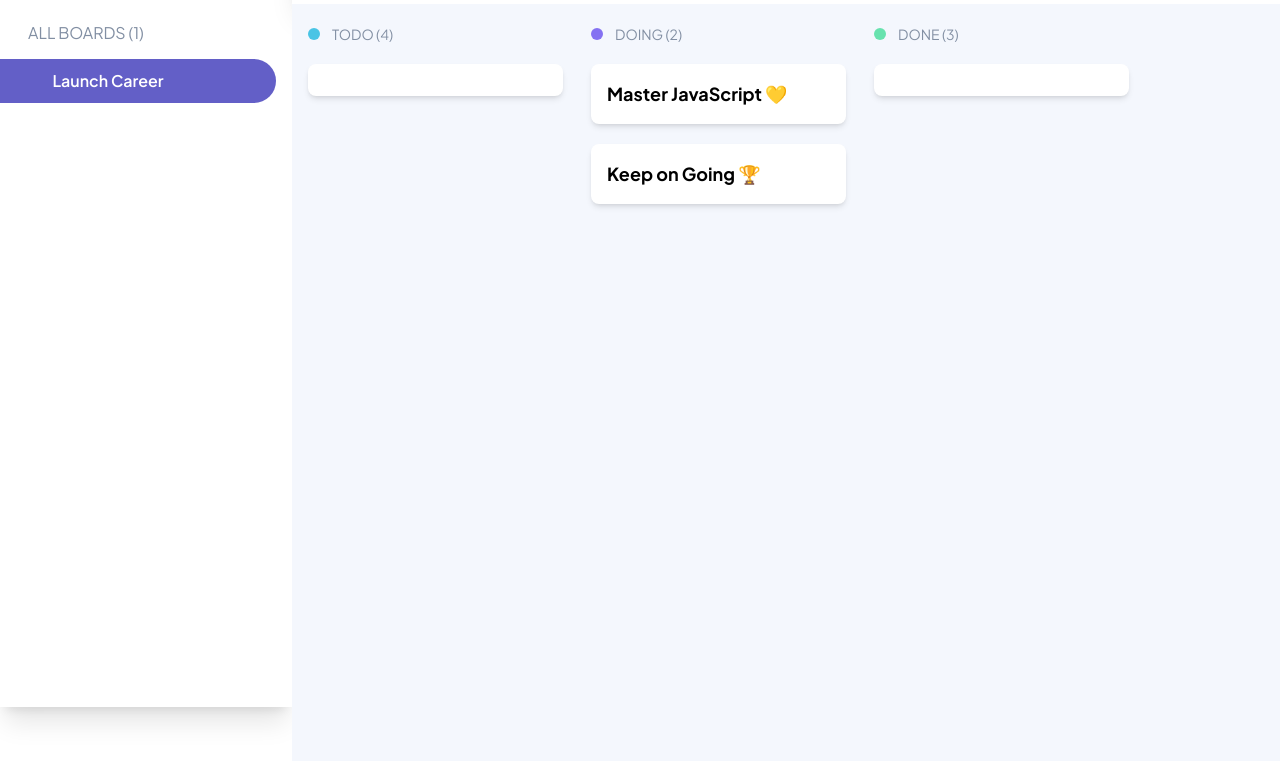
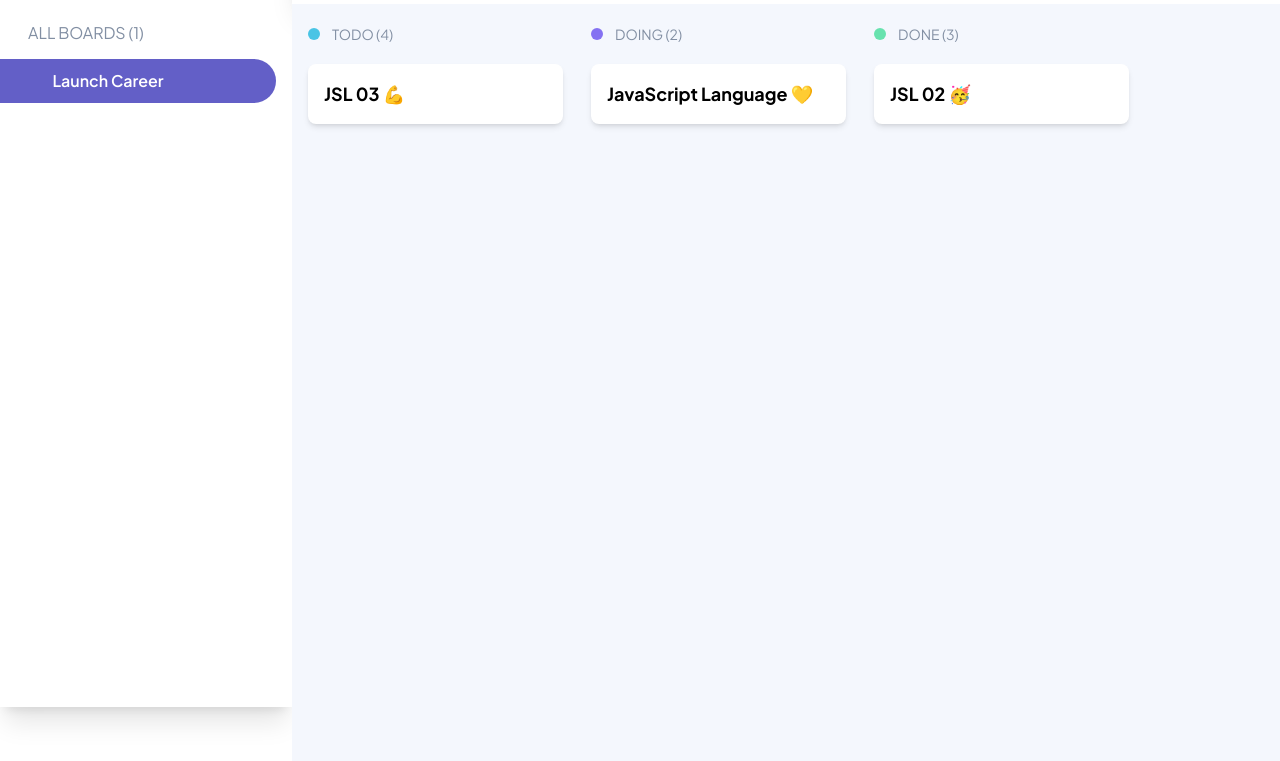
Before and after one commit to Sbubz-XI/JSL_02_SBANKO25128_fto2502_b2_Sbabalo-NKompela_JSL02, a website: page index.html in a window 1280 px wide. Shown: the part 93-854 px from the top of the page. Drawn offline with Linux system fonts and the light colour scheme.

Commit message:
edited my task containers

```diff
--- a/index.html
+++ b/index.html
@@ -51,12 +51,7 @@
             </div>
             <!-- Tasks container for TODO -->
             <div id="todo-column">
-              <div class="bg-white rounded-lg hover:bg-[#E4EBFA] hover:scale-101 transition-all duration-300 mb-5 py-4 px-4 text-lg font-bold shadow-md">
-
-
-
-
-              </div>
+              <div class="bg-white rounded-lg hover:bg-[#E4EBFA] hover:scale-101 transition-all duration-300 mb-5 py-4 px-4 text-lg font-bold shadow-md">JSL 03 💪</div>
             </div>
           </div>
           <!-- DOING Column -->
@@ -67,8 +62,7 @@
             </div>
             <!-- Tasks container for DOING -->
             <div id="doing-column">
-              <div class="bg-white rounded-lg hover:bg-[#E4EBFA] hover:scale-101 transition-all duration-300 mb-5 py-4 px-4 text-lg font-bold shadow-md">Master JavaScript 💛</div>
-              <div class="bg-white rounded-lg hover:bg-[#E4EBFA] hover:scale-101 transition-all duration-300 mb-5 py-4 px-4 text-lg font-bold shadow-md">Keep on Going 🏆</div>
+              <div class="bg-white rounded-lg hover:bg-[#E4EBFA] hover:scale-101 transition-all duration-300 mb-5 py-4 px-4 text-lg font-bold shadow-md">JavaScript Language 💛</div>
             </div>
           </div>
           <!-- DONE Column -->
@@ -79,7 +73,7 @@
             </div>
             <!-- Tasks container for DONE -->
             <div id="done-column">
-              <div class="bg-white rounded-lg hover:bg-[#E4EBFA] hover:scale-101 transition-all duration-300 mb-5 py-4 px-4 text-lg font-bold shadow-md"></div>
+              <div class="bg-white rounded-lg hover:bg-[#E4EBFA] hover:scale-101 transition-all duration-300 mb-5 py-4 px-4 text-lg font-bold shadow-md">JSL 02 🥳</div>
             </div>
           </div>
         </main>
```
